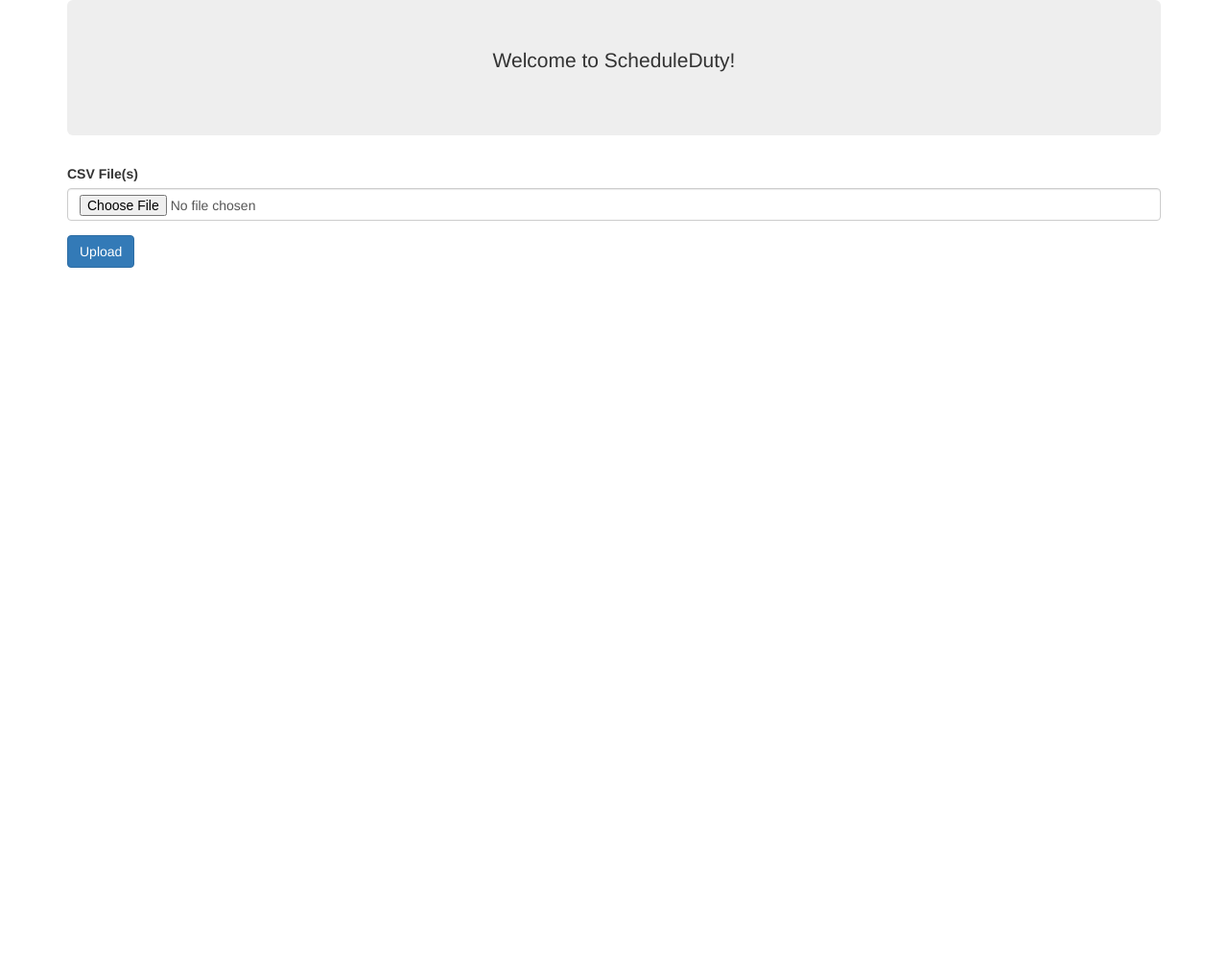
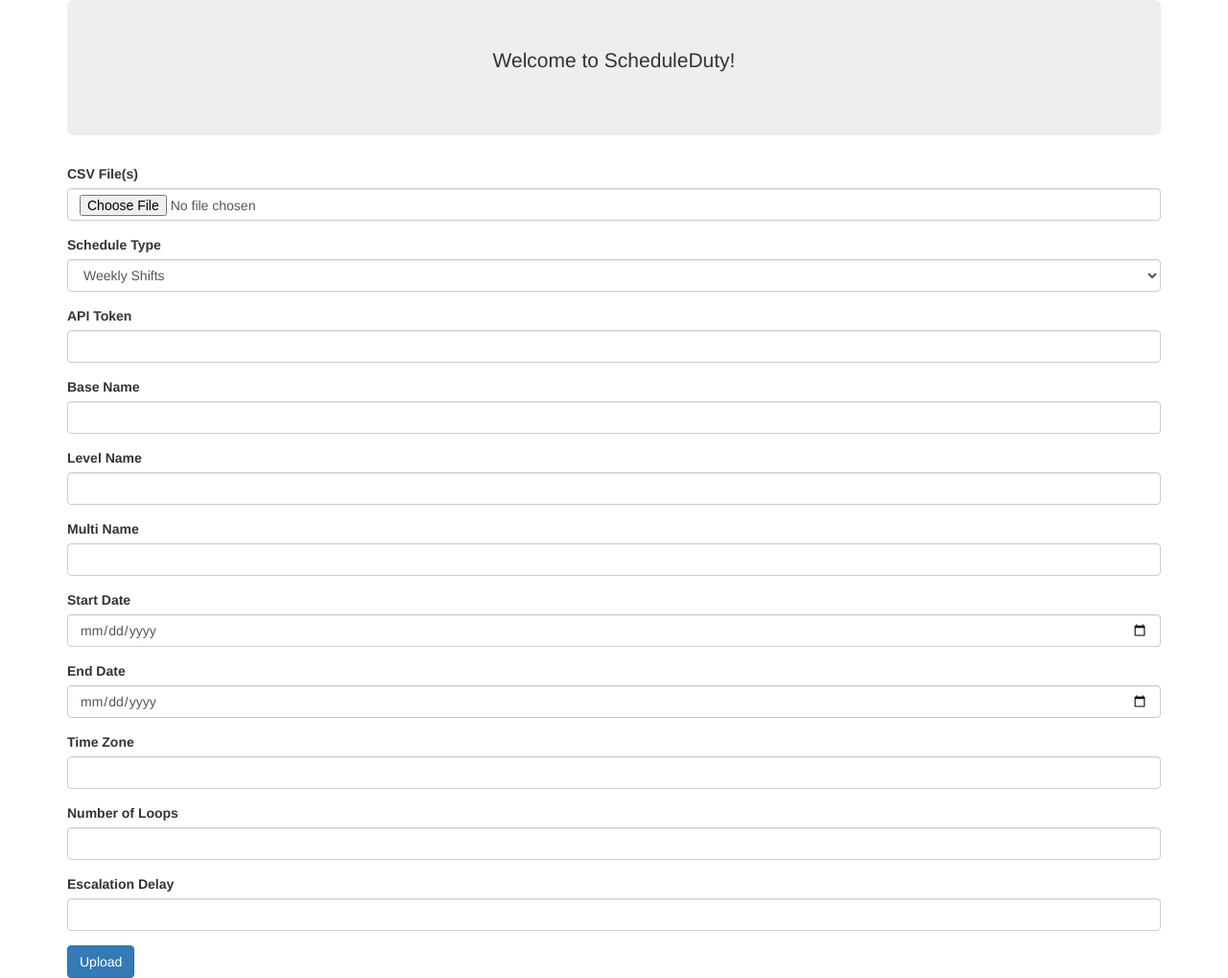
Before and after one commit to lfepp/scheduleduty-addon, a Flask app: page / in a window 1280 px wide. Shown: the whole page at 96% size. Before the commit the page ends 279 px from the top, so only its background shows below. Run offline with Flask 2, Linux system fonts and the light colour scheme; some libraries are stand-ins or nearby versions.

Commit message:
WIP allow uploading of CSV files

```diff
--- a/app.py
+++ b/app.py
@@ -1,13 +1,68 @@
-from flask import Flask, render_template, request
+from flask import Flask, render_template, request, redirect, url_for, flash
+from werkzeug.utils import secure_filename
 from scheduleduty import scheduleduty
+import os
 
 app = Flask(__name__)
+app.config['CSV_DIR'] = '/csvs'
+app.config['MAX_CONTENT_LENGTH'] = 16 * 1024 * 1024  # 16 Mb
 
 
 @app.route('/', methods=['GET', 'POST'])
 def index():
+    """Handle requests on index.html"""
+
     if request.method == 'GET':
         return render_template('index.html')
     else:
         render_template('uploading.html')
-        return "Placeholder"
+        if request.form['schedule_type'] == 'weekly_shifts':
+            # Check to ensure optional fields are included for weekly_shifts
+            if (not request.form['level_name'] or not
+                request.form['multi_name'] or not request.form['num_loops'] or
+               not request.form['escalation_delay']):
+                    flash('Missing a required field.')
+                    return redirect(url_for('index'))
+            files = request.files['csvs']
+            for file in files:
+                if valid_csv(file.filename):
+                    filename = secure_filename(file.filename)
+                    file.save(os.path.join(app.config['CSV_DIR'], filename))
+            importer = scheduleduty.Import(
+                'weekly_shifts',
+                app.config['CSV_DIR'],
+                request.form['api_key'],
+                request.form['base_name'],
+                request.form['level_name'],
+                request.form['multi_name'],
+                request.form['start_date'],
+                request.form['end_date'],
+                request.form['time_zone'],
+                request.form['num_loops'],
+                request.form['escalation_delay']
+            )
+        else:
+            importer = scheduleduty.Import(
+                'standard_rotation',
+                app.config['CSV_DIR'],
+                request.form['api_key'],
+                request.form['base_name'],
+                None,
+                None,
+                request.form['start_date'],
+                request.form['end_date'],
+                request.form['time_zone'],
+                None,
+                None
+            )
+        importer.execute()
+        return "Successfully added schedules!"
+
+
+def valid_csv(filename):
+    """Validates that a file is actually a CSV"""
+
+    if filename.rsplit('.', 1)[1] == 'csv':
+        return True
+    else:
+        return False
--- a/templates/index.html
+++ b/templates/index.html
@@ -5,8 +5,51 @@
 </div>
 <form method="post" enctype="multipart/form-data">
   <div class="form-group">
-    <label for="csvs[]">CSV File(s)</label>
-    <input type="file" class="form-control" name="csvs[]">
+    <label for="csvs">CSV File(s)</label>
+    <input type="file" class="form-control" name="csvs" required>
+  </div>
+  <div class="form-group">
+    <label for="schedule_type">Schedule Type</label>
+    <select name="schedule_type" class="form-control">
+      <option value="weekly_shifts">Weekly Shifts</option>
+      <option value="standard_rotation">Standard Rotation</option>
+    </select>
+  </div>
+  <div class="form-group">
+    <label for="api_key">API Token</label>
+    <input type="text" class="form-control" name="api_key" required>
+  </div>
+  <div class="form-group">
+    <label for="base_name">Base Name</label>
+    <input type="text" class="form-control" name="base_name" required>
+  </div>
+  <div class="form-group">
+    <label for="level_name">Level Name</label>
+    <input type="text" class="form-control" name="level_name">
+  </div>
+  <div class="form-group">
+    <label for="multi_name">Multi Name</label>
+    <input type="text" class="form-control" name="multi_name">
+  </div>
+  <div class="form-group">
+    <label for="start_date">Start Date</label>
+    <input type="date" class="form-control" name="start_date" required>
+  </div>
+  <div class="form-group">
+    <label for="end_date">End Date</label>
+    <input type="date" class="form-control" name="end_date" required>
+  </div>
+  <div class="form-group">
+    <label for="time_zone">Time Zone</label>
+    <input type="text" class="form-control" name="time_zone" required>
+  </div>
+  <div class="form-group">
+    <label for="num_loops">Number of Loops</label>
+    <input type="number" class="form-control" name="num_loops">
+  </div>
+  <div class="form-group">
+    <label for="escalation_delay">Escalation Delay</label>
+    <input type="number" class="form-control" name="escalation_delay">
   </div>
   <button class="btn btn-primary" type="submit">Upload</button>
 </form>
```
